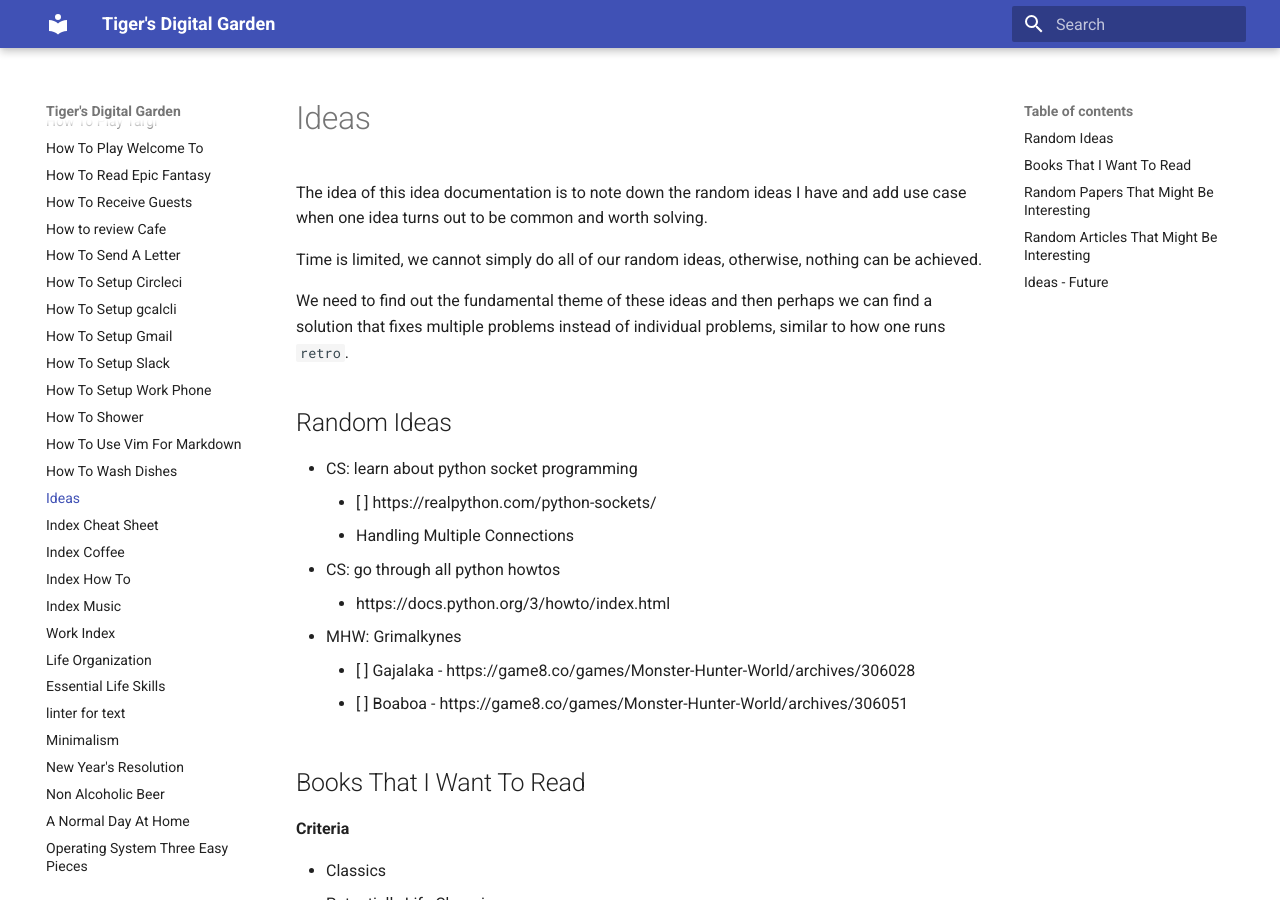
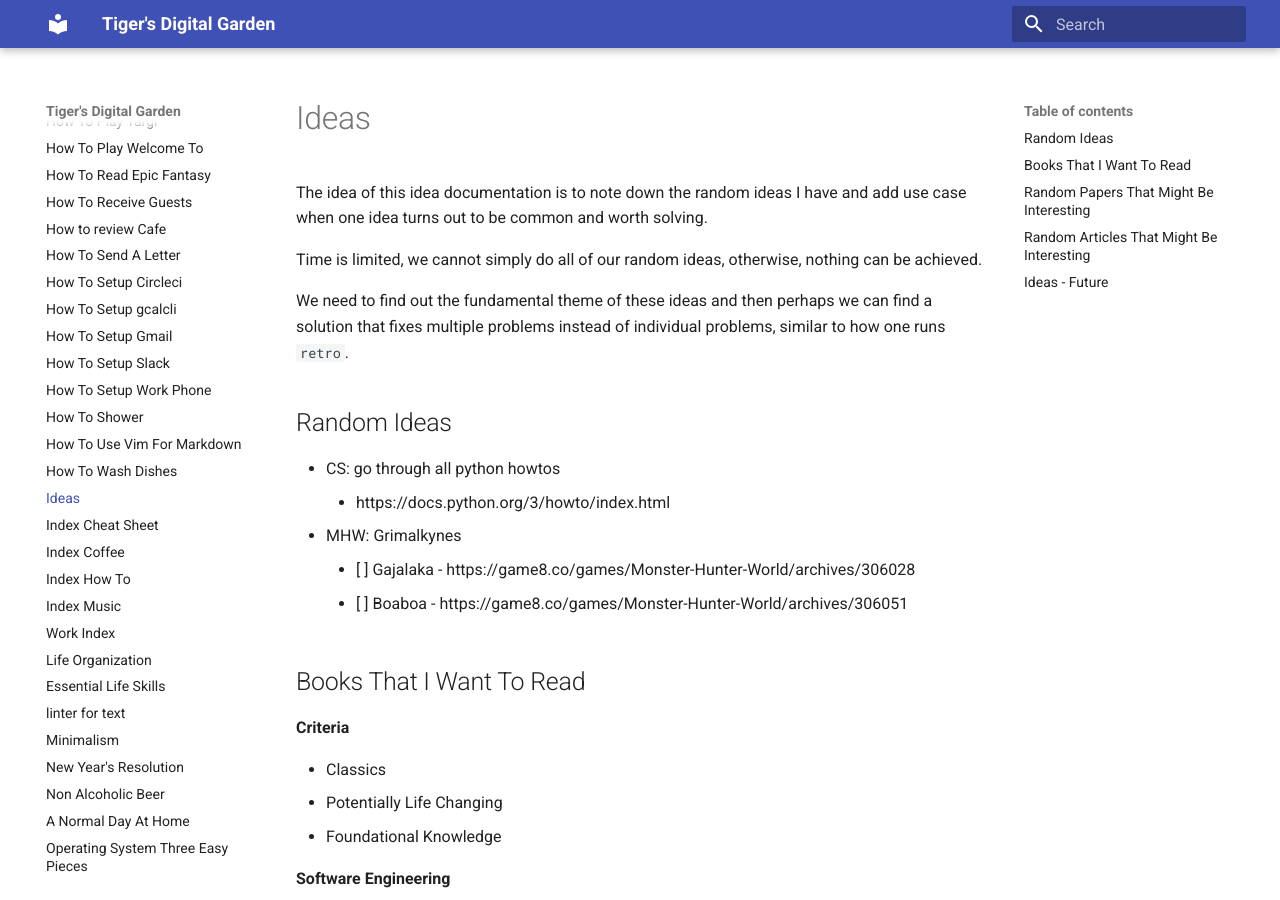
Before and after one commit to ynotstartups/notes, an MkDocs documentation site: the page built from notes/ideas.md, in a window 1280 px wide and 900 px high. Built offline with MkDocs 1.6.1 and Material for MkDocs 9.7.7, drawn with Linux system fonts in a browser that asks for light colours.

Commit message:
update idea

```diff
--- a/notes/ideas.md
+++ b/notes/ideas.md
@@ -8,9 +8,6 @@ We need to find out the fundamental theme of these ideas and then perhaps we can
 
 ## Random Ideas
 
-- CS: learn about python socket programming
-  - [ ] https://realpython.com/python-sockets/
-  - Handling Multiple Connections
 - CS: go through all python howtos
   - https://docs.python.org/3/howto/index.html
 - MHW: Grimalkynes
```
